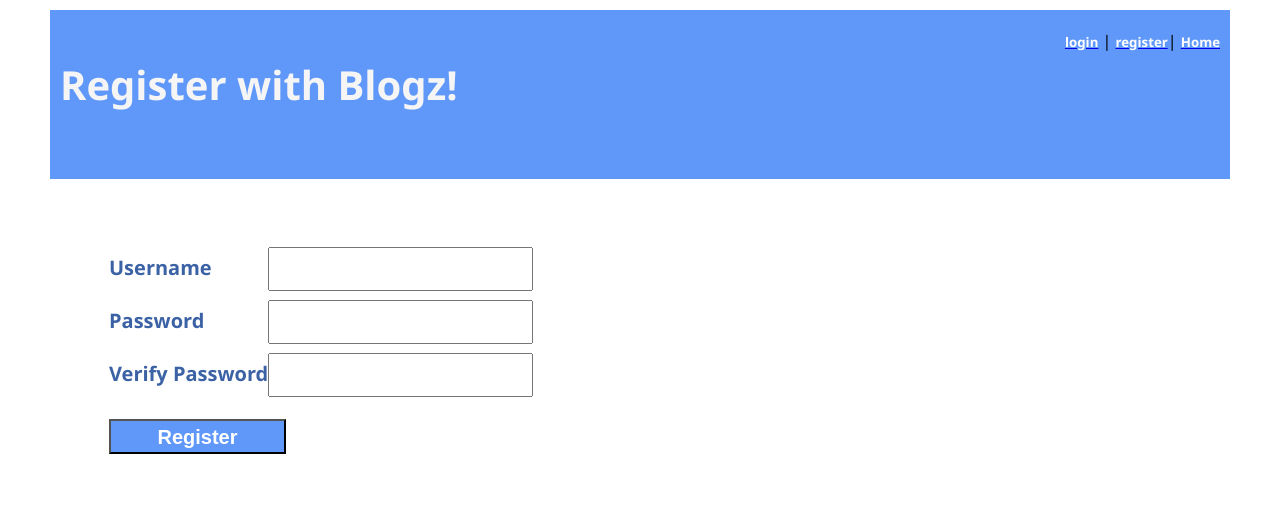
After one commit to jmartin1000/blogz, a Flask app: page /signup in a window 1280 px wide. The commit adds this page. Shown: the top 512 px of the page. Run offline with Flask 2, Linux system fonts and the light colour scheme.

Commit message:
added user class, login, signup, logout, require login

```diff
--- a/main.py
+++ b/main.py
@@ -6,29 +6,113 @@ from sqlalchemy import desc
 app = Flask(__name__)
 app.config['DEBUG'] = True
 # app.config['SQLALCHEMY_DATABASE_URI'] = 'mysql+pymysql://user-name:user-pswd@localhost:8889/db_name'
-app.config['SQLALCHEMY_DATABASE_URI'] = 'mysql+pymysql://build-a-blog:build-a-blog@localhost:8889/build-a-blog'
+app.config['SQLALCHEMY_DATABASE_URI'] = 'mysql+pymysql://blogz:blogz@localhost:8889/blogz'
 app.config['SQLALCHEMY_ECHO'] = True
 db = SQLAlchemy(app)
-app.secret_key = 'P3ys&z73By3kGc'
+app.secret_key = 'Gs3k&zc3y73PBy'
+
 
 class Blog(db.Model):
 
     id = db.Column(db.Integer, primary_key=True)
     title = db.Column(db.String(120))
     body = db.Column(db.Text)
+    pub_date = db.Column(db.DateTime)
+    owner_id = db.Column(db.Integer, db.ForeignKey('user.id'))
     hidden = db.Column(db.Boolean)
-    pub_date = db.Column(db.DateTime)
 
-    def __init__(self, title, body, pub_date):
+    def __init__(self, title, body, pub_date, owner):
         self.title = title
         self.body = body
-        #if pub_date is None:
-            #pub_date = datetime.utcnow()
         self.pub_date = datetime.utcnow()
+        self.owner = owner
         self.hidden = False
 
     def __repr__(self):
         return '<Blog %r>' % self.title
+
+class User(db.Model):
+
+    id = db.Column(db.Integer, primary_key=True)
+    username = db.Column(db.String(120), unique=True)
+    password = db.Column(db.String(120))
+    blogs = db.relationship('Blog', backref='owner')
+
+    def __init__(self, username, password):
+        self.username = username
+        self.password = password
+
+    def __repr__(self):
+        return '<User %r>' %self.username
+
+@app.before_request
+def require_login():
+    allowed_routes = ['login', 'signup']
+    if request.endpoint not in allowed_routes and "username" not in session:
+        return redirect('/login')
+
+@app.route('/')
+def index():
+    return render_template('index.html', header_title='Home')
+
+@app.route('/signup', methods=['GET', 'POST'])
+def signup():
+    if request.method == 'POST':
+        username = request.form.get('username')
+        password = request.form.get('password')
+        verify = request.form.get('verify')
+        # validate user name
+        if len(username) < 3:
+            flash('Valid username must be at least 3 characters')
+            return redirect('/signup')
+        elif not is_distinct(username):
+            flash(username + ' already in use')
+            return redirect('/signup')
+        # validate password
+        elif not password:
+            flash('Oops! Did you forget to enter a password?')
+            return redirect('/signup')
+        elif password != verify:
+            flash('The passwords do not match')
+            return redirect('/signup')
+        # all is well - create user and open session
+        else:
+            user = User(username=username, password=password)
+            db.session.add(user)
+            db.session.commit()
+            session['username'] = user.username
+            return redirect('/newpost')
+    else:
+        return render_template('signup.html', header_title='Register with Blogz!')
+
+def is_distinct(string):
+    existing_user = User.query.filter_by(username=string).first()
+    if not existing_user:
+        return True
+    else:
+        return False
+
+@app.route('/login', methods=['POST', 'GET'])
+def login():
+    if request.method == 'POST':
+        username = request.form.get('username')
+        password = request.form.get('password')
+        user = User.query.filter_by(username=username).first()
+        if user and user.password == password:
+            session['username'] = username
+            return redirect('/newpost')
+        elif not user:
+            flash(user + ' is not a registered username')
+            return redirect('/login')
+        elif password != user.password:
+            flash('invalid password')
+            return redirect('/login')
+    return render_template('login.html', header_title='Log into Blogz!')
+
+@app.route('/logout')
+def logout():
+    del session['username']
+    return redirect("/blog")
 
 @app.route('/blog')
 def show_blogs():
@@ -47,6 +131,8 @@ def show_blogs():
 
 @app.route("/newpost", methods=['GET', 'POST'])
 def compose_blog():
+    # add this line after esatablishing sessions, to identify owner
+    #owner = User.query.filter_by(email=session['email']).first()
 
     if request.method == 'POST':
         # pull info from form
@@ -61,7 +147,7 @@ def compose_blog():
             flash("What's a blog without content?", 'error')
             return redirect('/newpost?title='+blog_title+'&blog_date='+date)
         else:
-            new_blog = Blog(blog_title, content, date)
+            new_blog = Blog(blog_title, content, date, owner)
             db.session.add(new_blog)
             db.session.commit()
             view = Blog.query.filter_by(title=blog_title).first()
--- a/templates/base.html
+++ b/templates/base.html
@@ -9,14 +9,23 @@
             }
         </style>
 
-
     </head>
 
 <header>
     <div style="float: left">
+        {% if 'username' in session %}
         <a href="/blog"><h5>Main Blog Page</h5></a>
         <a href="/newpost"><h5>Add a Blog Entry</h5></a>
+        {% endif %}
     </div>
+    <div style='float: right'>
+        {% if 'username' in session %}
+          <h5>Welcome, {{ session['username'] }}</h5>
+          <a href="/logout"><h5>log out</h5></a>
+        {% else %}
+          <a href="/login"><h5>login</h5></a> | <a href="/signup"><h5>register</h5></a>| <a href="/"><h5>Home</h5></a>
+        {% endif %}
+      </div>
         <h1>{{ header_title }}</h1>
 </header>
 <body>
--- a/templates/blog-page.html
+++ b/templates/blog-page.html
@@ -2,6 +2,8 @@
 
 {% block content %}
 <!--<h1 style="text-align: center">Are you sure you want to delete this entry?</h1>-->
+
+{% if 'username' in session %}
 <div class="button-container">
     <form style="display: inline;" action="/edit-blog" method="post">
         <input type="hidden" name="blog-id" value="{{blog.id}}"/>
@@ -12,6 +14,7 @@
         <input class="submit-button" type="submit" value="delete"/>
     </form>
 </div>
+{% endif %}
 <hr/>
 <p style="font-size: 16px; margin: 10px 50px;">{{blog.body}}</p>
 <p class="date">published: {{blog.pub_date}}</p>
--- /dev/null
+++ b/templates/index.html
@@ -0,0 +1,5 @@
+{% extends "base.html" %}
+
+{% block content %}
+<h2>We'll see a list of registered users here</h2>
+{% endblock %}
--- /dev/null
+++ b/templates/signup.html
@@ -0,0 +1,28 @@
+{% extends "base.html" %}
+
+{% block content %}
+<form action="/signup" method="post">
+    <table>
+        <tr>
+            <td><label for="username">Username</label></td>
+            <td>
+                <input name="username" type="text" value="{{ username }}">
+            </td>
+        </tr>
+        <tr>
+            <td><label for="password">Password</label></td>
+            <td>
+                <input name="password" type="password">
+            </td>
+        </tr>
+        <tr>
+            <td><label for="verify">Verify Password</label></td>
+            <td>
+                <input name="verify" type="password">
+            </td>
+        </tr>
+    </table>
+    <br>
+    <input class="submit-button" type="submit" value="Register">
+</form>
+{% endblock %}
```
Also changed, not shown: templates/login.html (added, +22 -0 lines).
